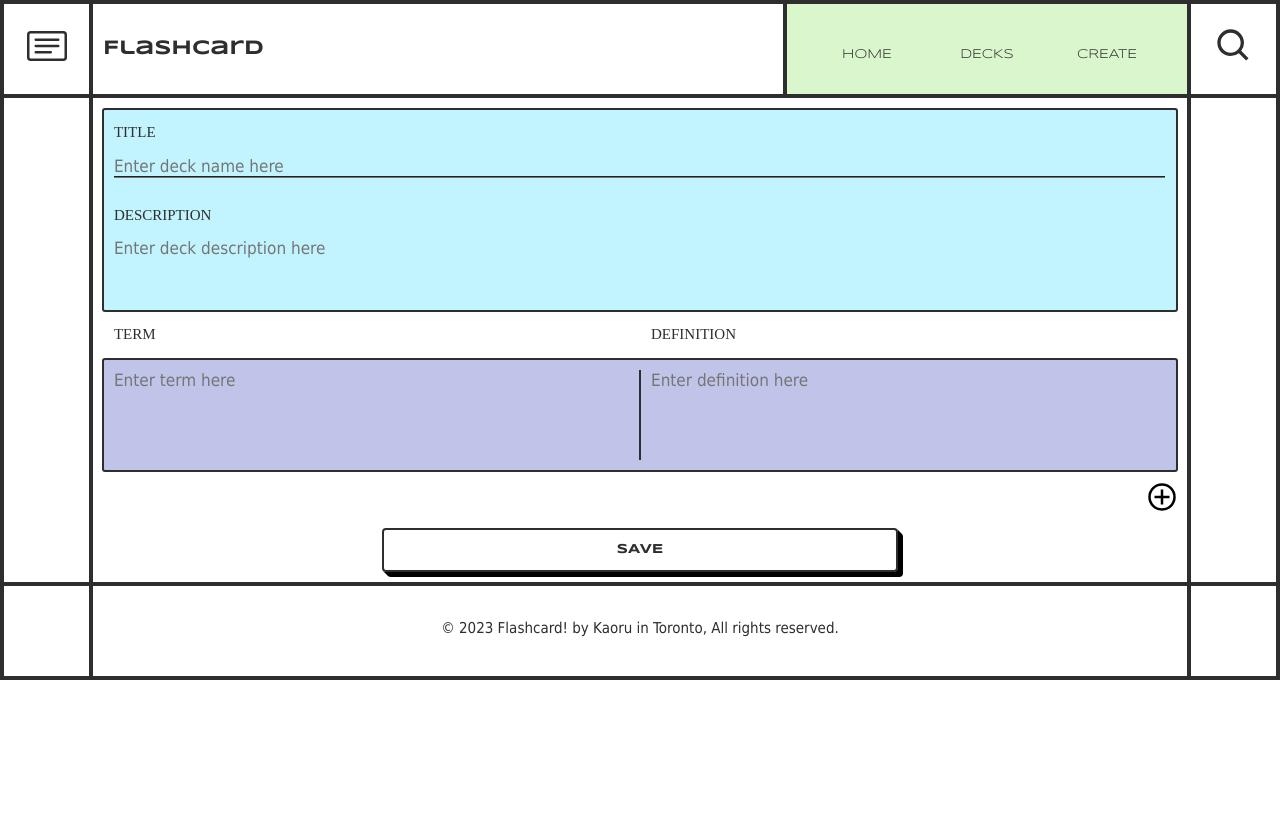
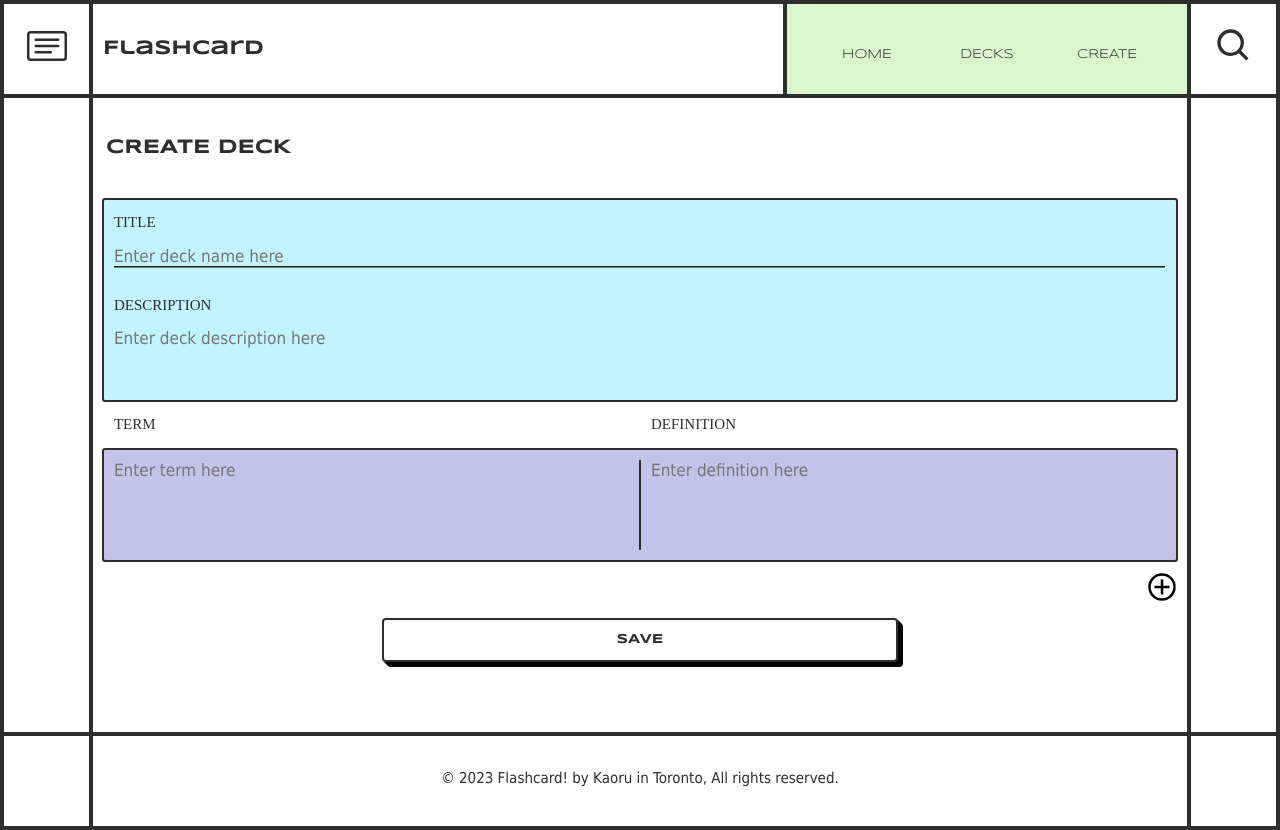
Before and after one commit to CarlSmoky/flashcard_client, a React (Create React App) app: page /create in a window 1280 px wide. Before the commit the page ends 800 px from the top, so only its background shows below. Built offline with nearby package versions, Linux system fonts and the light colour scheme; no server answers; a web font is replaced by a local one.

Commit message:
Add title

```diff
--- a/src/pages/Create.jsx
+++ b/src/pages/Create.jsx
@@ -79,6 +79,7 @@ const Create = () => {
 
   return (
     <Wrapper>
+      <Title>Create Deck</Title>
       <form>
         <DeckDetailsForm
           newDeckContents={newDeckContents}
@@ -102,7 +103,18 @@ const Create = () => {
   )
 }
 
+const Title = styled.h1`
+  width: 98%
+  font-size: 2rem;
+  text-align: left;
+  margin: 2rem 0;
+  padding: 1.3rem;
+  font-weight: 600;
+  text-transform: uppercase;
+`
+
 const Wrapper = styled.div`
+  min-height: calc(100vh - 9.3rem - 9.3rem);
 
   .addButton {
     text-align: right;
```
